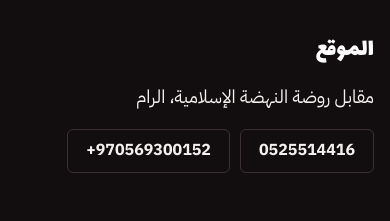
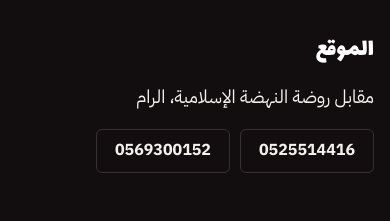
Before and after one commit to 0xLumos/alnahdaacademy, a React (Vite) app: page / in a window 390 px wide. Shown: the part 2060-2281 px from the top of the page. Built offline with nearby package versions, Linux system fonts and the light colour scheme; no server answers; the database is empty.

Commit message:
Update phone number in content.js

```diff
--- a/src/content.js
+++ b/src/content.js
@@ -18,7 +18,7 @@ export const SITE = {
   address: "مقابل روضة النهضة الإسلامية، الرام",
   // Paste the "Share" link from Google Maps here. Leave empty to hide the directions button.
   mapUrl: "",
-  phones: ["0525514416", "+970569300152"],
+  phones: ["0525514416", "0569300152"],
   // Digits only with country code, e.g. 9627XXXXXXXX. Leave empty to hide.
   whatsapp: "",
   // Full profile link. Leave empty to hide.
```
